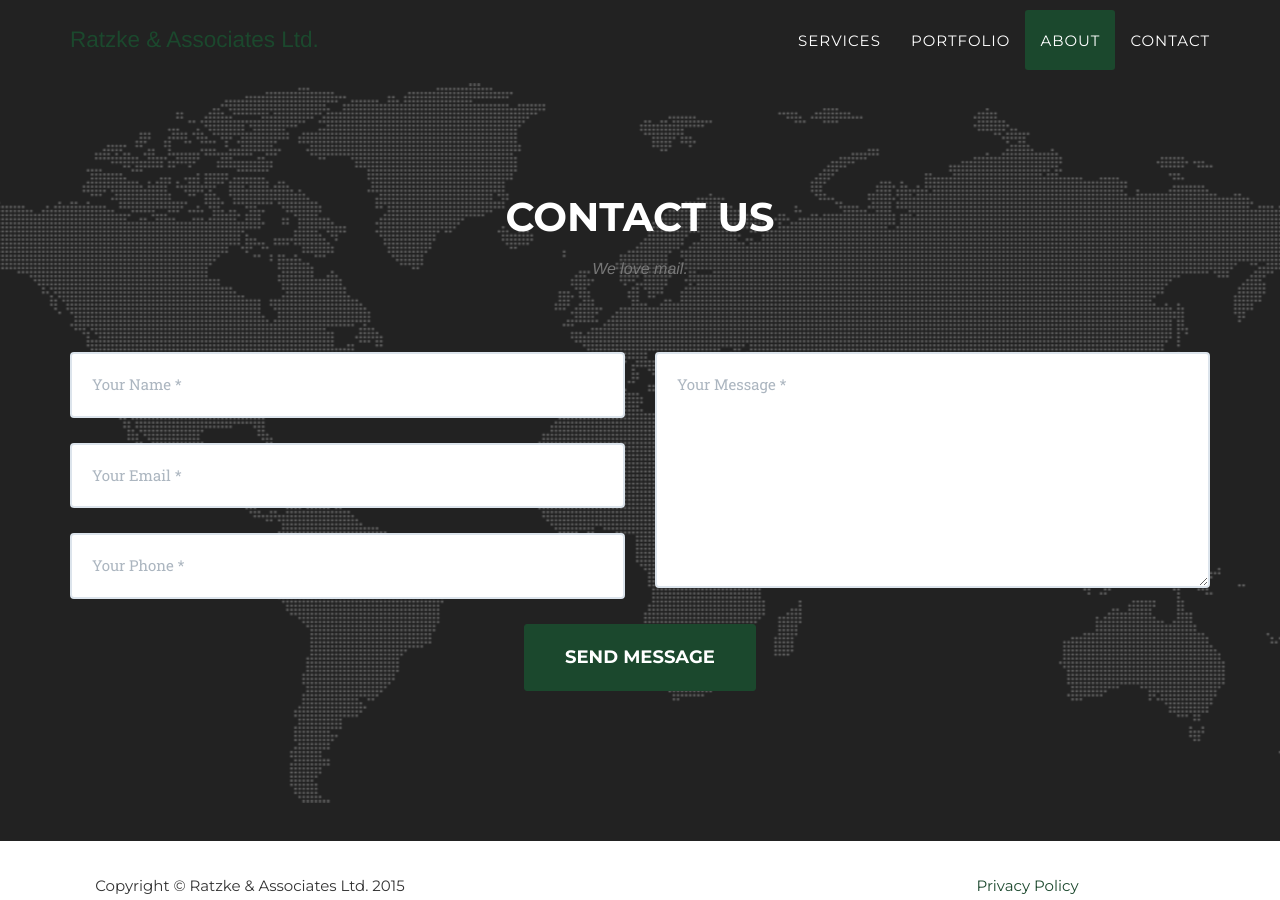
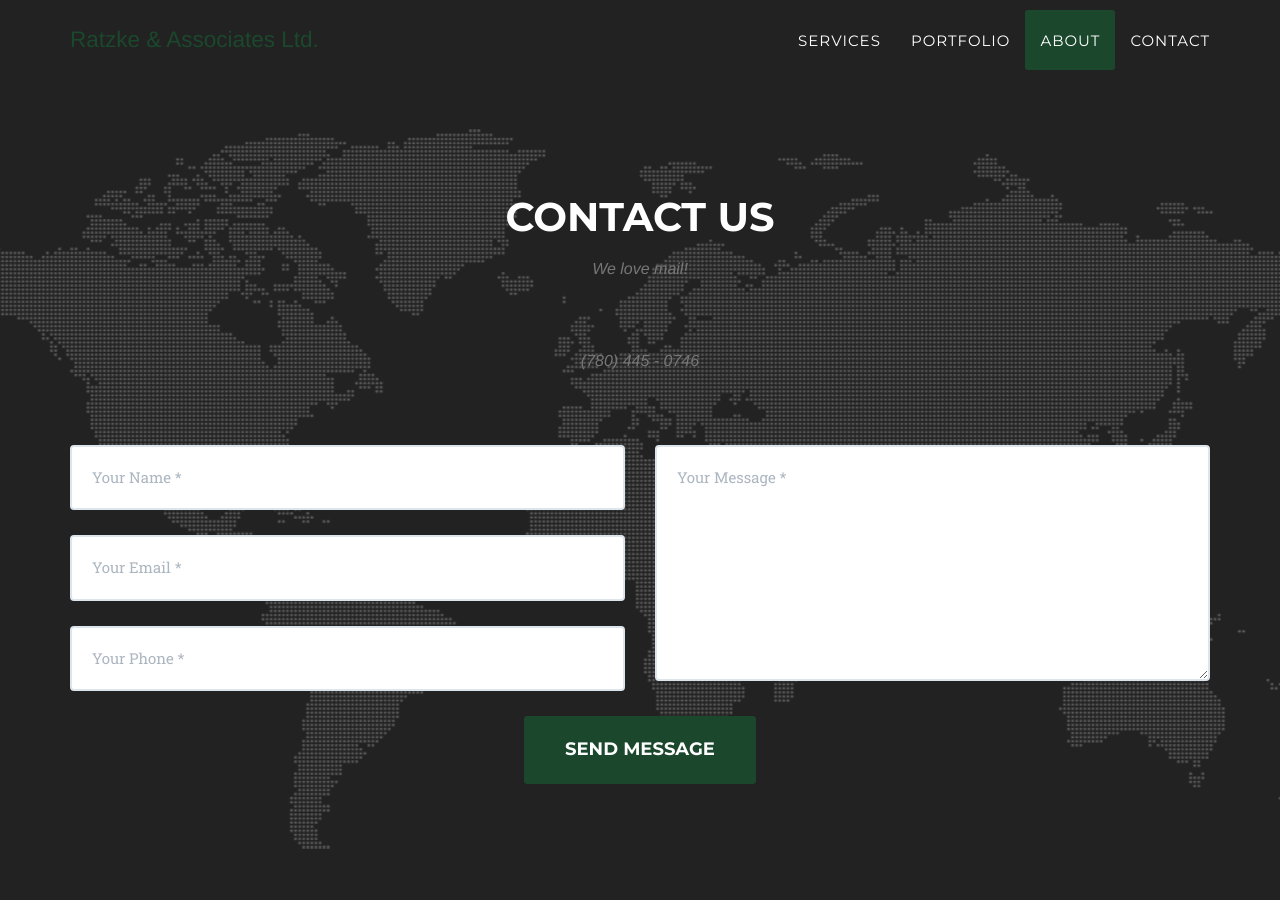
Before and after one commit to RatzkeAndAssociatesLtd/ratzkeandassociatesltd.github.io, a Jekyll site: the page built from index.html, in a window 1280 px wide and 900 px high, scrolled down 4320 px. Built offline with Jekyll 4.4.1, drawn with Linux system fonts in a browser that asks for light colours; nearby versions of some CDN libraries; some web fonts are replaced.

Commit message:
Update contact.html

```diff
--- a/_includes/contact.html
+++ b/_includes/contact.html
@@ -3,7 +3,8 @@
             <div class="row">
                 <div class="col-lg-12 text-center">
                     <h2 class="section-heading">Contact Us</h2>
-                    <h3 class="section-subheading text-muted">We love mail.</h3>
+                    <h3 class="section-subheading text-muted">We love mail!</h3>
+                    <h3 class="section-subheading text-muted">(780) 445 - 0746</h3>
                 </div>
             </div>
             <div class="row">
```
